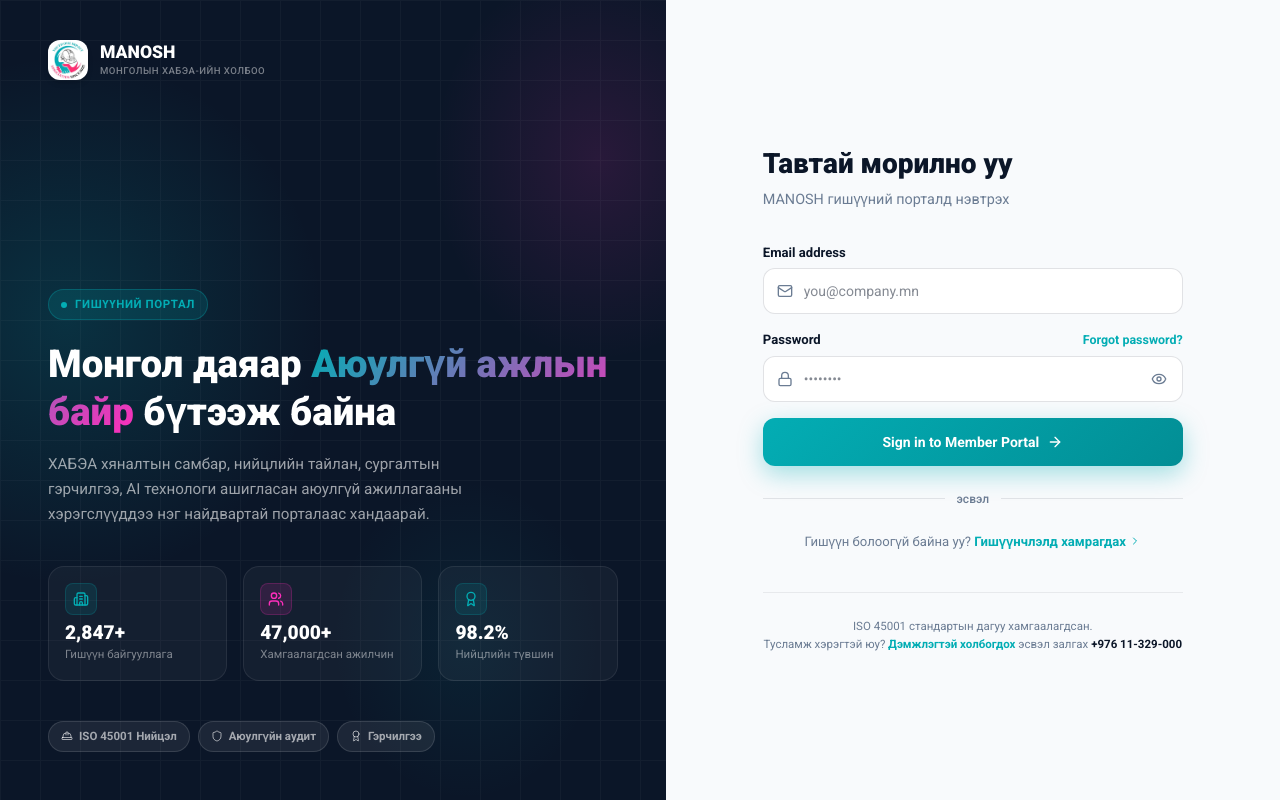
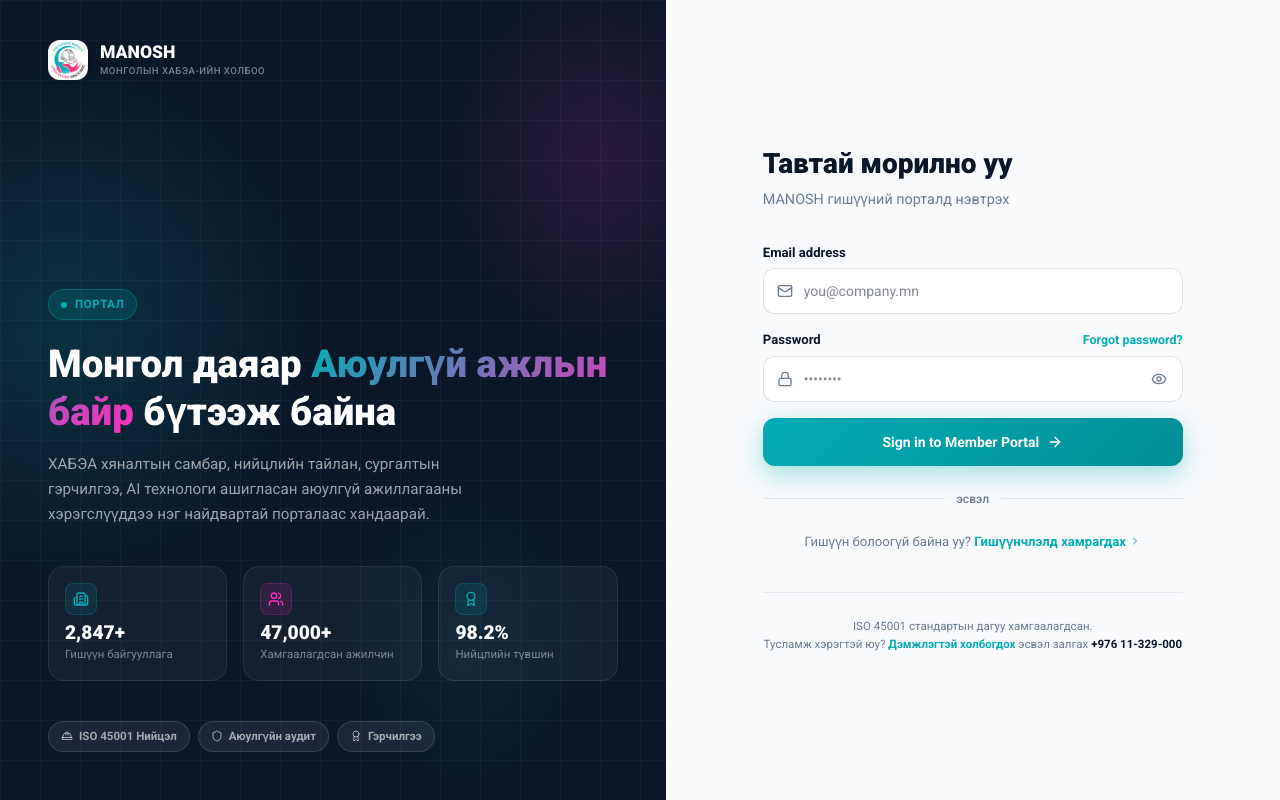
Before and after one commit to Alzahgui/oshe-frontend, a Next.js app: page /login in a window 1280 px wide. Built offline with nearby package versions, Linux system fonts and the light colour scheme; no server answers.

Commit message:
Update page.tsx

```diff
--- a/src/app/login/page.tsx
+++ b/src/app/login/page.tsx
@@ -78,7 +78,7 @@
                 className="text-[0.72rem] font-bold tracking-wider"
                 style={{ color: teal }}
               >
-                ГИШҮҮНИЙ ПОРТАЛ
+                 ПОРТАЛ
               </span>
             </div>
 
```
